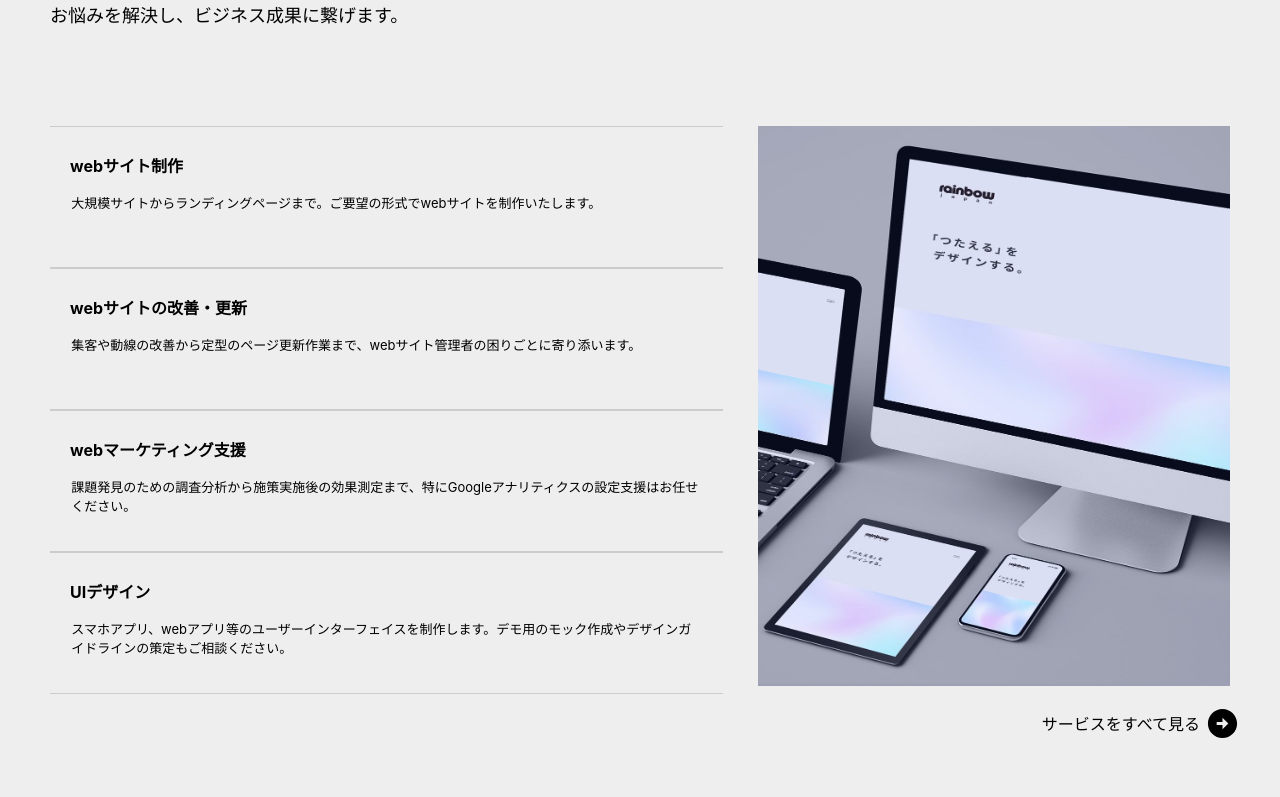
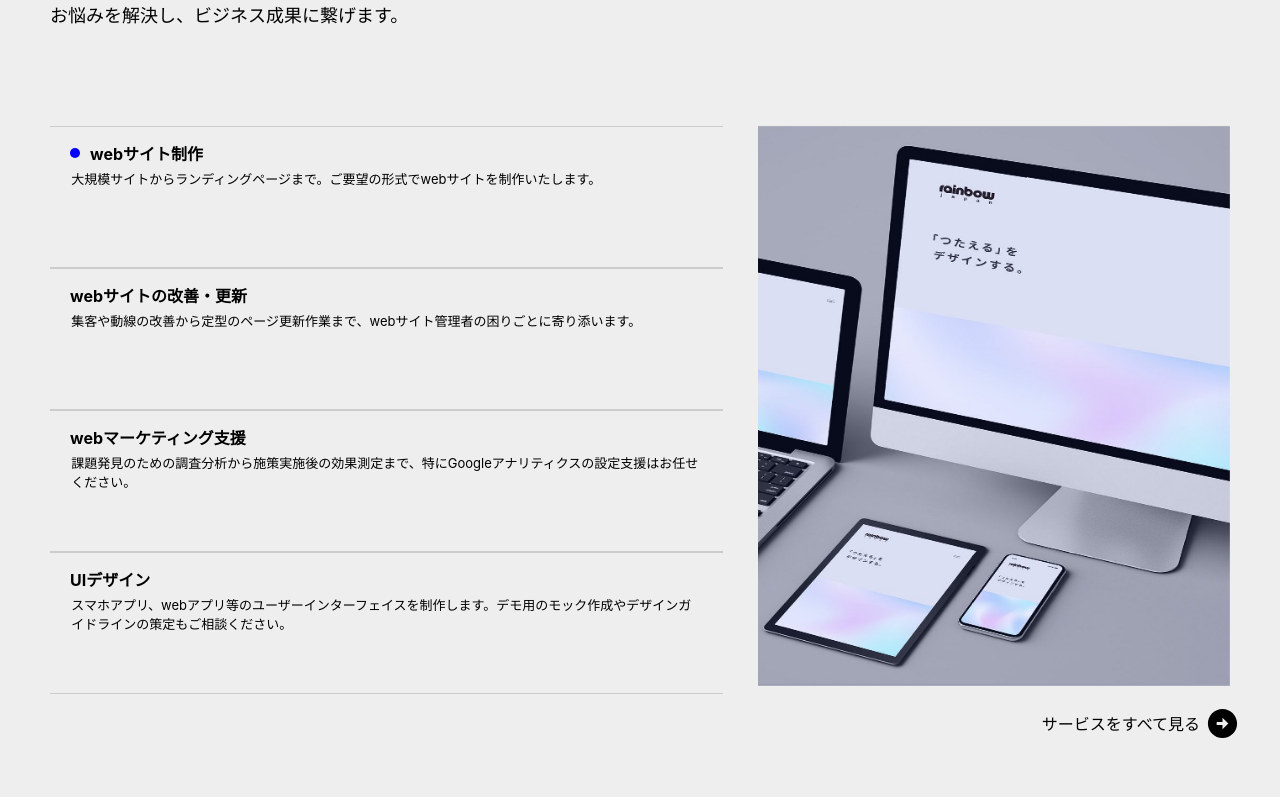
Before and after one commit to ultimania/react-rainbow-japan, a React (Create React App) app: page / in a window 1280 px wide. Shown: the part 683-1480 px from the top of the page. Built offline with nearby package versions, Linux system fonts and the light colour scheme.

Commit message:
feat: headline item animation

```diff
--- a/src/components/Elements/List/HoverImageList.tsx
+++ b/src/components/Elements/List/HoverImageList.tsx
@@ -13,11 +13,26 @@ type HoverImageListProps = {
 }
 
 export const HoverImageList = (props: HoverImageListProps) => {
-  const [currentImage, setCurrentImage] = useState(props.items[0].img)
+  const [hoveredIndex, setHoveredIndex] = useState<number | null>(0)
+  const [isHovered, setIsHovered] = useState(false)
 
-  const handleMouseEnter = (img: string) => {
-    setCurrentImage(img);
-  };
+  const handleMouseEnter = (index: number) => {
+    setHoveredIndex(index)
+    setIsHovered(true)
+  }
+
+  const addDotAndAnimationToTitle = (title: string, index: number) => {
+    return (
+      <>
+        <span
+          className={`dot ${hoveredIndex === index ? 'fade-in' : 'fade-out'}`}
+        />
+        <span className={`text ${hoveredIndex === index ? 'hovered' : ''}`}>
+          {title}
+        </span>
+      </>
+    )
+  }
 
   return (
     <>
@@ -25,8 +40,13 @@ export const HoverImageList = (props: HoverImageListProps) => {
         <ul>
           {props.items.map((item, index) => (
             <SimpleLink href={item.href} key={index}>
-              <li onMouseEnter={() => handleMouseEnter(item.img)}>
-                <div className="headline-title">{item.title}</div>
+              <li
+                onMouseEnter={() => handleMouseEnter(index)}
+                className="headline-item"
+              >
+                <div className="headline-title">
+                  {addDotAndAnimationToTitle(item.title, index)}
+                </div>
                 <div className="headline-description">{item.description}</div>
               </li>
             </SimpleLink>
@@ -34,7 +54,15 @@ export const HoverImageList = (props: HoverImageListProps) => {
         </ul>
       </div>
       <div className="headline-image">
-        <img src={currentImage} alt="imgSv" />
+        {props.items.map((item, index) => (
+          <img
+            key={index}
+            src={item.img}
+            alt="imgSv"
+            style={{ zIndex: hoveredIndex === index ? 1 : 0 }}
+            className={`${hoveredIndex === index ? 'fade-in' : 'fade-out'}`}
+          />
+        ))}
       </div>
     </>
   )
--- a/src/components/Layout/App.scss
+++ b/src/components/Layout/App.scss
@@ -5,6 +5,15 @@
 }
 
 /* ------------ 共通 ------------ */
+@keyframes slideRight {
+  0% {
+    transform: translateX(0);
+  }
+  100% {
+    transform: translateX(20px);
+  }
+}
+
 .simple-link {
   text-decoration: none;
   color: inherit;
@@ -105,6 +114,7 @@
   top: 0;
   width: 100%;
   background: rgba(0, 0, 0, 0);
+  z-index: 100;
 
   .header {
     display: flex;
@@ -174,44 +184,11 @@
       &.fade-in span {
         transform: translate(0, 0);
 
-        &:nth-child(2) {
-          transition-delay: 0.06s;
+        // インデックスに応じて遅延時間を設定する
+        @for $i from 2 through 36 {
+          &:nth-child(#{$i}) {
+            transition-delay: #{0.04 * ($i - 1)}s;
           }
-        &:nth-child(3) {
-          transition-delay: 0.12s;
-        }
-        &:nth-child(4) {
-          transition-delay: 0.18s;
-        }
-        &:nth-child(5) {
-          transition-delay: 0.24s;
-        }
-        &:nth-child(6) {
-          transition-delay: 0.3s;
-        }
-        &:nth-child(7) {
-          transition-delay: 0.36s;
-        }
-        &:nth-child(8) {
-          transition-delay: 0.42s;
-        }
-        &:nth-child(9) {
-          transition-delay: 0.48s;
-        }
-        &:nth-child(10) {
-          transition-delay: 0.54s;
-        }
-        &:nth-child(11) {
-          transition-delay: 0.6s;
-        }
-        &:nth-child(12) {
-          transition-delay: 0.66s;
-        }
-        &:nth-child(13) {
-          transition-delay: 0.72s;
-        }
-        &:nth-child(14) {
-          transition-delay: 0.78s;
         }
       }
 
@@ -327,21 +304,52 @@
       li {
         border-top: 1px solid #ccc;
         height: 25%;
-      }
 
-      li:last-child {
-        border-bottom: 1px solid #ccc;
-      }
-
+        &.headline-item {
           .headline-title {
             padding: 3ex 4ex 1ex 20px;
             font-size: medium;
             font-weight: bold;
+            position: relative;
+            display: flex;
+            align-items: center;
+
+            .dot {
+              position: absolute;
+              width: 10px;
+              height: 10px;
+              border-radius: 50%;
+              background-color: blue;
+              margin-right: 4px;
+              transition: opacity 0.2s ease-out;
+
+              &.fade-in {
+                opacity: 1;
+              }
+
+              &.fade-out {
+                opacity: 0;
+              }
+            }
+
+            .text {
+              position: absolute;
+
+              &.hovered {
+                animation: slideRight 0.3s forwards;
+              }
+            }
           }
 
           .headline-description {
             padding: 1ex 3ex;
             font-size: small;
+          }
+        }
+      }
+
+      li:last-child {
+        border-bottom: 1px solid #ccc;
       }
     }
   }
@@ -356,6 +364,15 @@
       left: 0;
       width: 100%;
       height: 100%;
+      transition: opacity 0.3s ease-out;
+
+      &.fade-in {
+        opacity: 1;
+      }
+
+      &.fade-out {
+        opacity: 0;
+      }
     }
   }
 }
```
Lines whose indentation alone changed are shown as unchanged.
